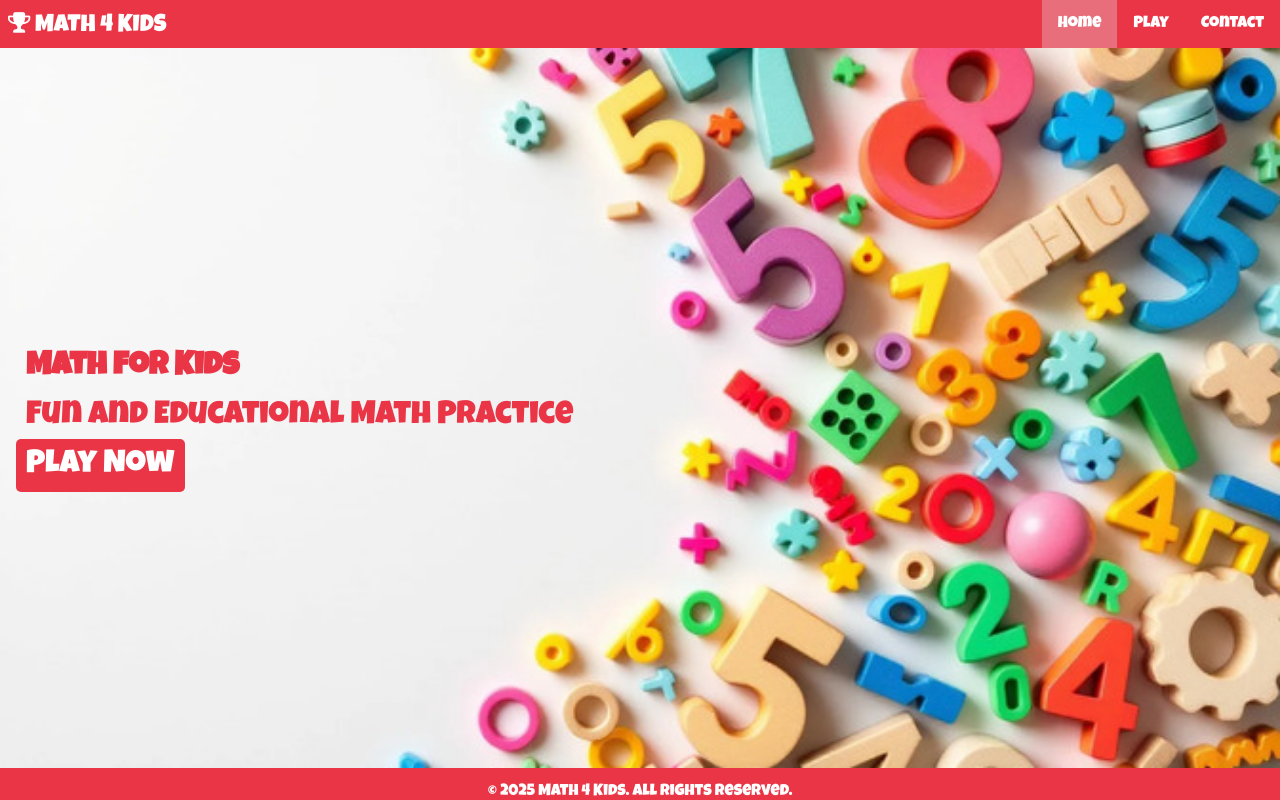
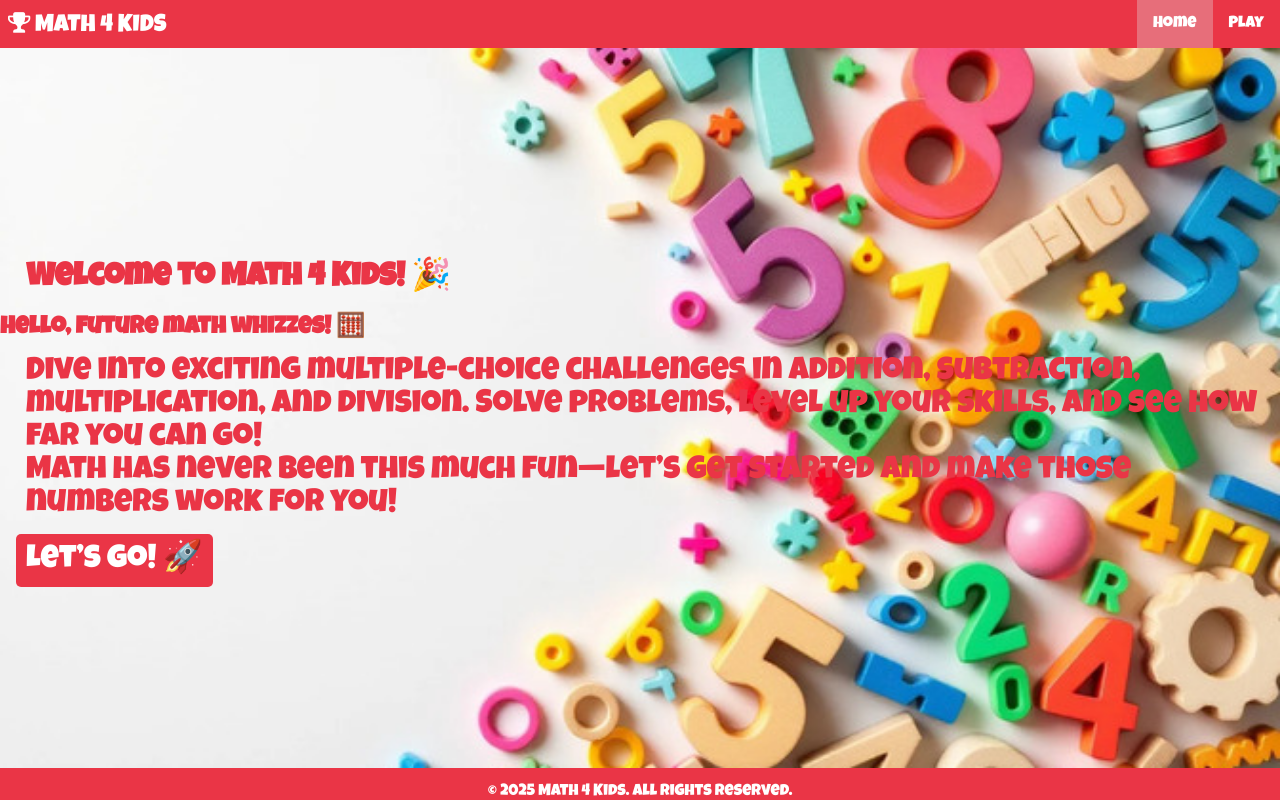
Before and after one commit to Aziz-Ibrahim/math4kids, a website: page index.html in a window 1280 px wide. Drawn offline with Linux system fonts and the light colour scheme; a web font is replaced by a local one.

Commit message:
Add welcome message to landing page

```diff
--- a/index.html
+++ b/index.html
@@ -32,7 +32,6 @@
                 <ul>
                     <li><a class="current" href="index.html">Home</a></li>
                     <li><a href="game.html">Play</a></li>
-                    <li><a href="contact.html">Contact</a></li>
                 </ul>
             </div>
         </nav>
@@ -42,12 +41,17 @@
         <section id="hero">
             <div class="hero-container">
                 <span class="hero-text">
-                    <h1>Math for Kids</h1>
+                    <h1>Welcome to Math 4 Kids! 🎉</h1>
                 </span>
                 <span class="hero-text">
-                    <p>Fun and Educational Math Practice</p>
+                    <h2>Hello, future math whizzes! 🧮</h2>
                 </span>
-                <span class="hero-text"><a href="game.html" class="btn">Play Now</a></span>
+                <span class="hero-text">
+                    <p>Dive into exciting multiple-choice challenges in addition, subtraction, multiplication, and
+                        division. Solve problems, level up your skills, and see how far you can go!<br>
+                        Math has never been this much fun—let’s get started and make those numbers work for you!</p>
+                </span>
+                <span class="hero-text"><a href="game.html" class="btn">Let’s go! 🚀</a></span>
             </div>
         </section>
     </main>
```
